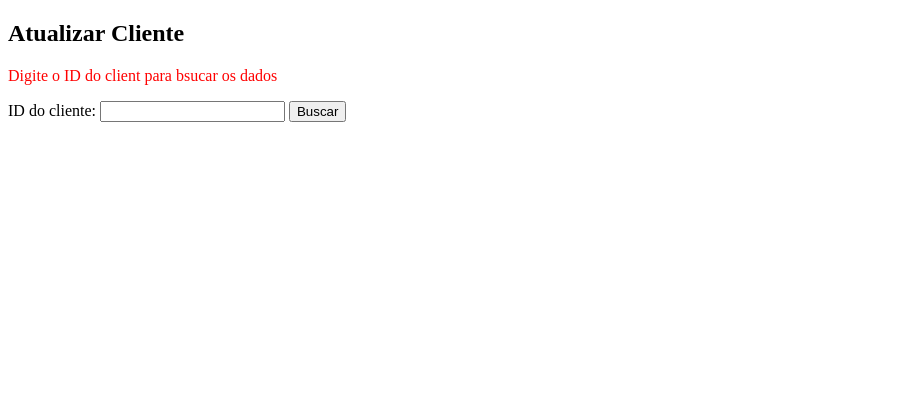
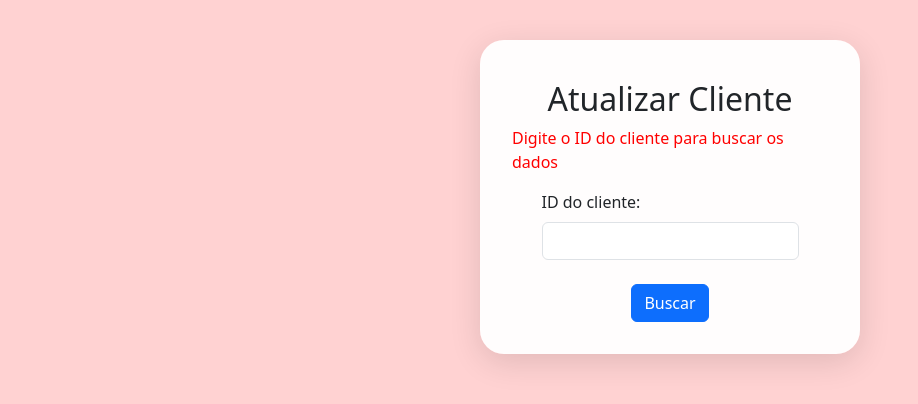
Before and after one commit to laragoritob/LaraSouza_PHP, a PHP site: page /atualizarCliente.php in a window 1280 px wide. Shown: the top 404 px of the page, without its empty margins (0-918 px from the left). Run offline with PHP 8.4, Linux system fonts and the light colour scheme.

Commit message:
versao 1

```diff
--- a/conexao_banco/conexao_pdo/atualizarCliente.php
+++ b/conexao_banco/conexao_pdo/atualizarCliente.php
@@ -22,7 +22,7 @@
             $msgErro = "Erro: Cliente não encontrado";
         }
     } else{
-        $msgErro = "Digite o ID do client para bsucar os dados";
+        $msgErro = "Digite o ID do cliente para buscar os dados";
     }
 ?>
 <!DOCTYPE html>
@@ -31,49 +31,87 @@
     <meta charset="UTF-8">
     <meta name="viewport" content="width=device-width, initial-scale=1.0">
     <title>Atualizar cliente</title>
+    <link href="https://cdn.jsdelivr.net/npm/bootstrap@5.3.7/dist/css/bootstrap.min.css" rel="stylesheet" integrity="sha384-LN+7fdVzj6u52u30Kp6M/trliBMCMKTyK833zpbD+pXdCLuTusPj697FH4R/5mcr" crossorigin="anonymous">
     <script>
         function habilitarEdicao(campo){
             document.getElementById(campo).removeAttribute("readonly");
         }
     </script>
+
+    <style>
+        body{
+            background-color: rgb(255, 210, 210);
+        }
+
+        .container {
+            background: rgba(255,255,255,0.95);
+            border-radius: 24px;
+            box-shadow: 0 8px 32px rgba(0,0,0,0.12);
+            padding: 40px 32px 32px 32px;
+            display: flex;
+            flex-direction: column;
+            align-items: center;
+            min-width: 320px;
+            max-width: 380px;
+            width: 100%;
+            margin-left: 480px;
+            margin-top: 40px;
+        }
+    </style>
 </head>
 <body>
+    <div class="container">
         <h2>Atualizar Cliente</h2>
 
         <?php if($msgErro): ?>
         <p style="color:red;"> <?= htmlspecialchars($msgErro) ?> </p>
 
         <form action="atualizarCliente.php" method="GET">
-        <label for="id">ID do cliente:</label>
-        <input type="number" id="id" name="id" required>
-            <button type="submit">Buscar</button>
+            <div class="form-group">
+                <label for="id" class="form-label">ID do cliente:</label>
+                <input type="number" id="id" name="id" class="form-control" required />
+            </div>
+                <br>
+                <center><button type="submit" class="btn btn-primary">Buscar</button></center>
         </form>
+    </div>
+
       <?php else: ?>
         <form action="processarAtualizacao.php" method="POST">
             <input type="hidden" name="id_cliente"
             value="<?= htmlspecialchars($cliente['id_cliente']) ?>">
 
-            <label for="nome">Nome:</label>
-            <input type="text" id="nome" name="nome"
+            <br>
+
+            <label for="nome" class="form-label">Nome:</label>
+            <input type="text" id="nome" name="nome" class="form-control"
             value="<?= htmlspecialchars($cliente['nome']) ?>"
             readonly onclick="habilitarEdicao('nome')">
 
-            <label for="endereco">Endereço:</label>
-            <input type="text" id="endereco" name="endereco"
+            <br>
+
+            <label for="endereco" class="form-label">Endereço:</label>
+            <input type="text" id="endereco" name="endereco" class="form-control"
             value="<?= htmlspecialchars($cliente['endereco']) ?>"
             readonly onclick="habilitarEdicao('endereco')">
 
-            <label for="telefone">Telefone:</label>
-            <input type="text" id="telefone" name="telefone"
+            <br>
+
+            <label for="telefone" class="form-label">Telefone:</label>
+            <input type="text" id="telefone" name="telefone" class="form-control"
             value="<?= htmlspecialchars($cliente['telefone']) ?>"
             readonly onclick="habilitarEdicao('telefone')">
 
-            <label for="email">Email:</label>
-            <input type="text" id="email" name="email"
+            <br>
+
+            <label for="email" class="form-label">Email:</label>
+            <input type="text" id="email" name="email" class="form-control"
             value="<?= htmlspecialchars($cliente['email']) ?>"
             readonly onclick="habilitarEdicao('email')">
 
-            <button type="submit">Atualizar cliente</button>
+            <br>
+
+            <center><button type="submit" class="btn btn-primary">Atualizar Cliente</button></center>
         </form>
       <?php endif; ?>
 </body>
```
Also changed, not shown: conexao_banco/conexao_pdo/listarClientes.php (+27 -4 lines), conexao_banco/conexao_pdo/processarAtualizacao.php (+7 -0 lines). Lines whose indentation alone changed are shown as unchanged.
